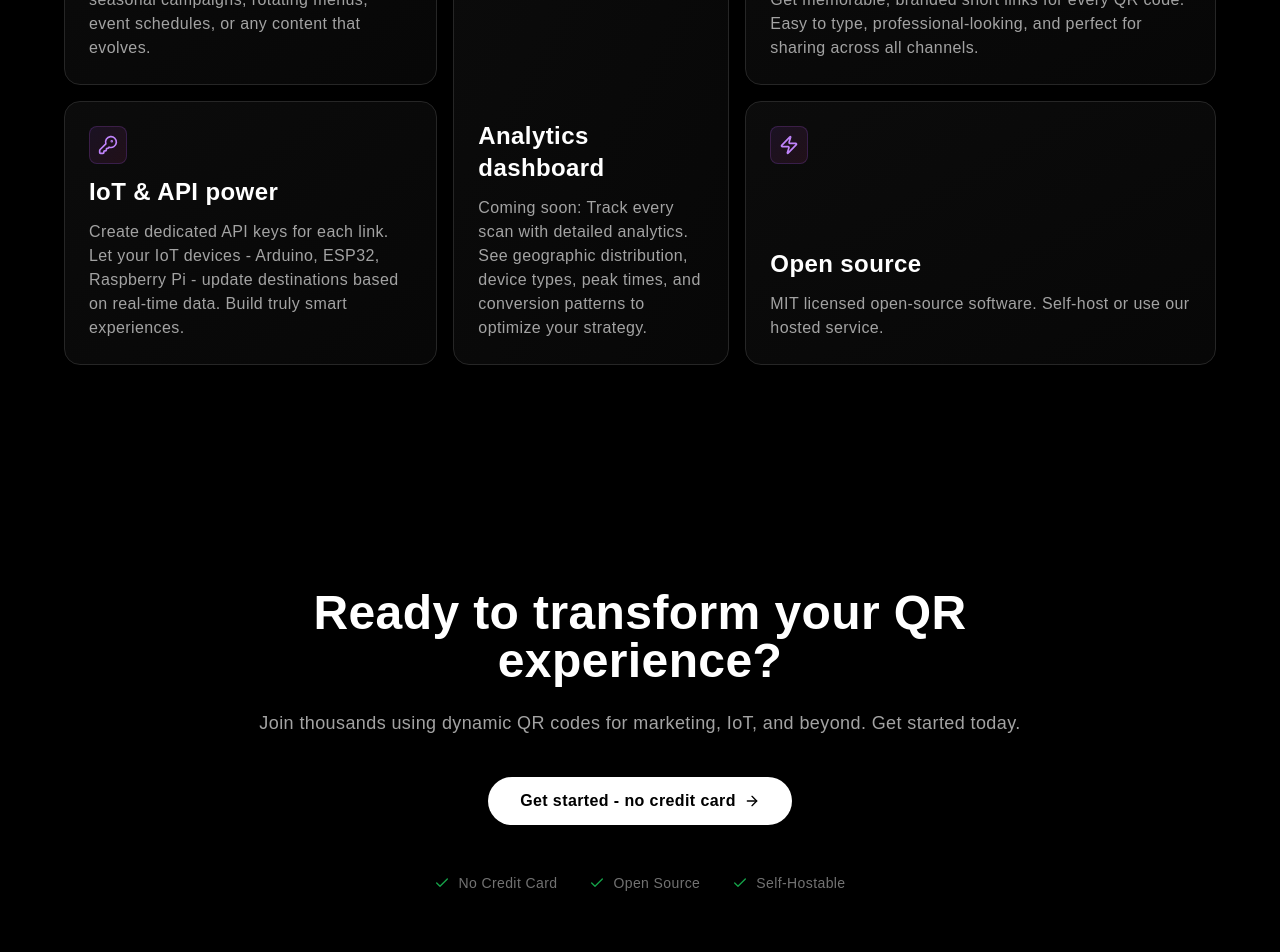
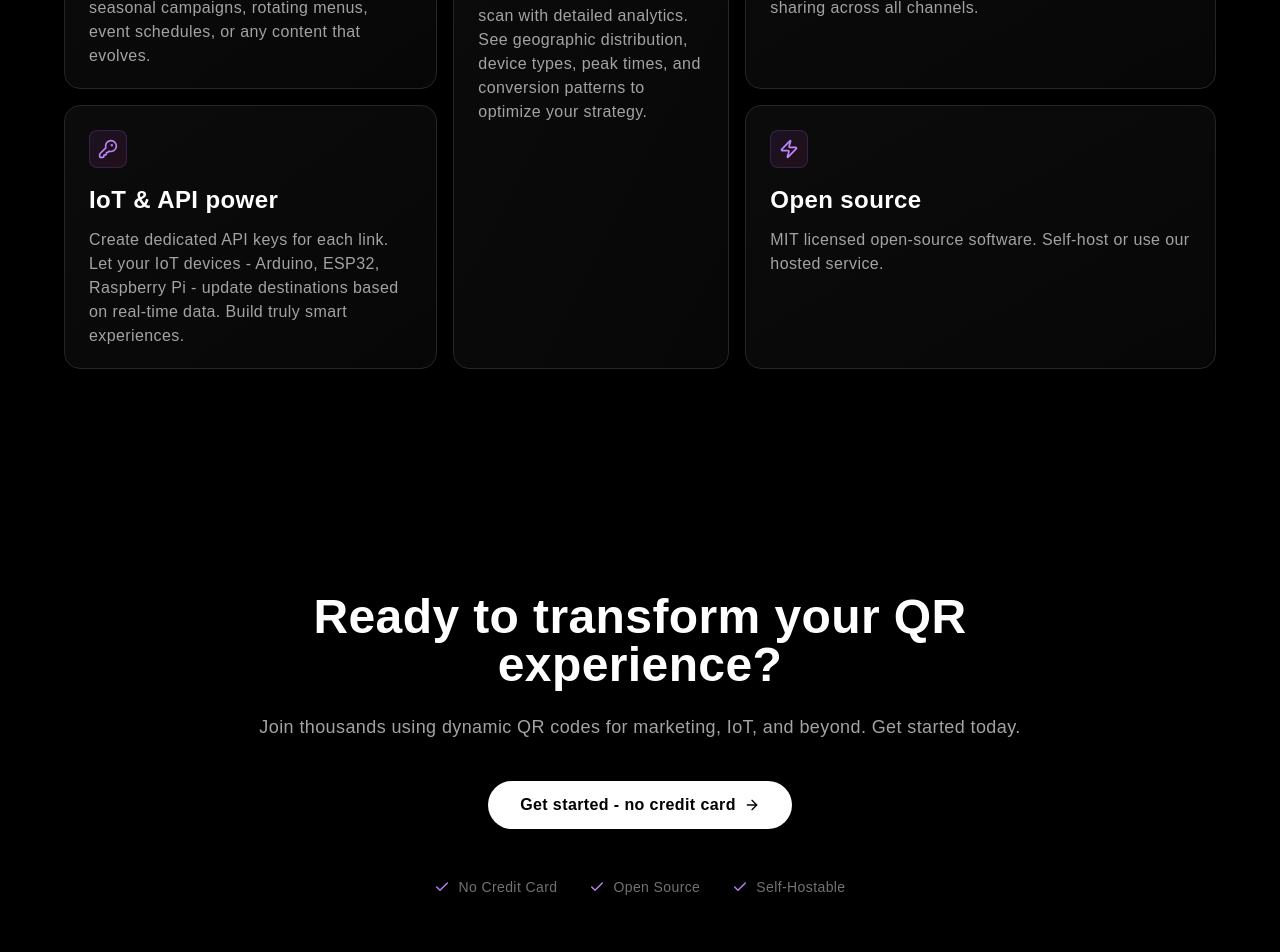
Before and after one commit to prism-qr/prism-qr, a Next.js app in the folder apps/frontend/: page / in a window 1280 px wide. Shown: the part 2440-3392 px from the top of the page. Built offline with nearby package versions, Linux system fonts and the light colour scheme; no server answers.

Commit message:
adjust fix frontend style

```diff
--- a/apps/frontend/src/components/index/GridItem.tsx
+++ b/apps/frontend/src/components/index/GridItem.tsx
@@ -20,8 +20,7 @@ export const GridItem = ({
       <div className="group relative h-full rounded-2xl border border-neutral-800 bg-gradient-to-br from-neutral-900/50 to-neutral-900/30 p-6 backdrop-blur-sm transition-all duration-300 hover:border-neutral-700 hover:shadow-xl hover:shadow-purple-500/10">
         <div className="absolute -inset-0.5 bg-gradient-to-r from-purple-600/20 to-pink-600/20 rounded-2xl opacity-0 group-hover:opacity-100 transition-opacity duration-300 blur" />
 
-        <div className="relative flex h-full flex-col justify-between gap-6">
-          <div className="relative flex flex-1 flex-col justify-between gap-3">
+        <div className="relative flex h-full flex-col gap-4">
           {icon && (
             <div
               className={`w-fit rounded-lg border ${iconBorderColor} ${iconBgColor} p-2`}
@@ -39,7 +38,6 @@ export const GridItem = ({
           </div>
         </div>
       </div>
-      </div>
     </li>
   );
 };
--- a/apps/frontend/src/pages/index.tsx
+++ b/apps/frontend/src/pages/index.tsx
@@ -251,15 +251,15 @@ export default function Home() {
 
             <div className="mt-12 flex items-center justify-center gap-2 sm:gap-8 text-xs sm:text-sm text-neutral-500">
               <div className="flex items-center gap-1 sm:gap-2 ">
-                <Check className="h-4 w-4 text-green-600 " />
+                <Check className="h-4 w-4 text-purple-400" />
                 <span>No Credit Card</span>
               </div>
               <div className="flex items-center gap-1 sm:gap-2 ">
-                <Check className="h-4 w-4 text-green-600" />
+                <Check className="h-4 w-4 text-purple-400" />
                 <span>Open Source</span>
               </div>
               <div className="flex items-center gap-1 sm:gap-2 ">
-                <Check className="h-4 w-4 text-green-600" />
+                <Check className="h-4 w-4 text-purple-400" />
                 <span>Self-Hostable</span>
               </div>
             </div>
```
Lines whose indentation alone changed are shown as unchanged.
